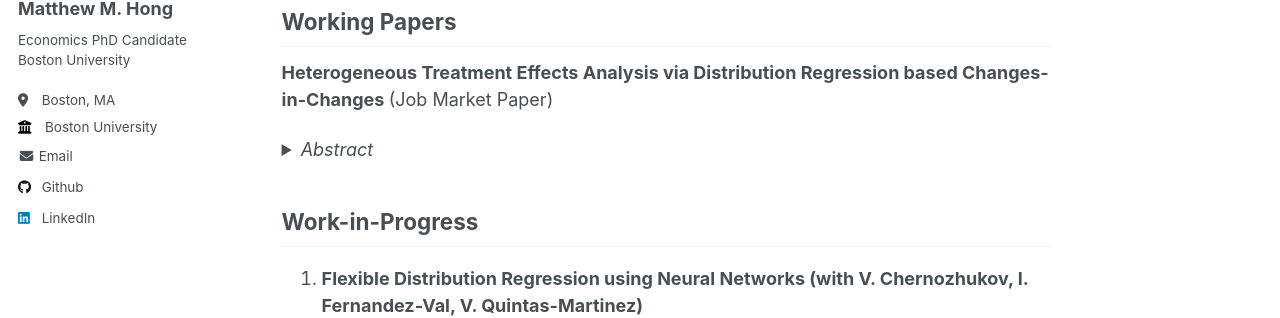
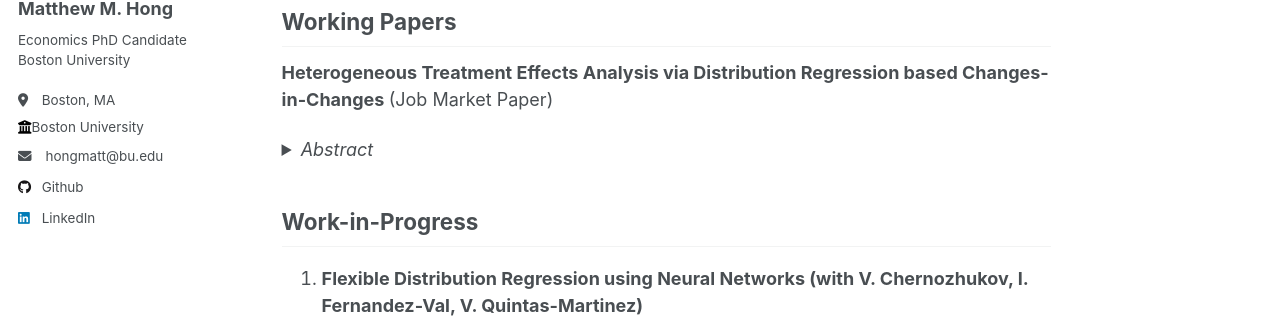
Before and after one commit to matthew-hong/matt-hong, a Jekyll site: the page built from _pages/about.md, in a window 1280 px wide. Shown: the part 292-610 px from the top of the page. Built offline with Jekyll 4.4.1, drawn with Linux system fonts in a browser that asks for light colours.

Commit message:
update email and employer side paddings

```diff
--- a/_includes/author-profile.html
+++ b/_includes/author-profile.html
@@ -28,13 +28,13 @@
         <li class="author__desktop"><i class="fa-solid fa-location-dot icon-pad-right" aria-hidden="true"></i>{{ author.location }}</li>
       {% endif %}
       {% if author.employer %}
-        <li class="author__desktop"><i class="fa fa-solid fa-building-columns icon-pad-right" aria-hidden="true"></i>{{ author.employer }}</li>
+        <li class="author__desktop"><i class="fa fa-solid fa-building-columns" aria-hidden="true"></i>{{ author.employer }}</li>
       {% endif %}
       {% if author.uri %}
         <li><a href="{{ author.uri }}"><i class="fas fa-fw fa-link icon-pad-right" aria-hidden="true"></i>{{ site.data.ui-text[site.locale].website_label | default: "Website" }}</a></li>
       {% endif %}
       {% if author.email %}
-      <li><a href="mailto:{{ author.email }}"><i class="fas fa-fw fa-envelope" aria-hidden="true"></i> {{ site.data.ui-text[site.locale].email_label | default: author.email }}</a></li>
+        <li><a href="mailto:{{ author.email }}"><i class="fas fa-fw fa-envelope icon-pad-right" aria-hidden="true"></i> {{ author.email }}</a></li>
       {% endif %}
 
       <!-- Font Awesome and Academicons icons / Academic websites -->
```
